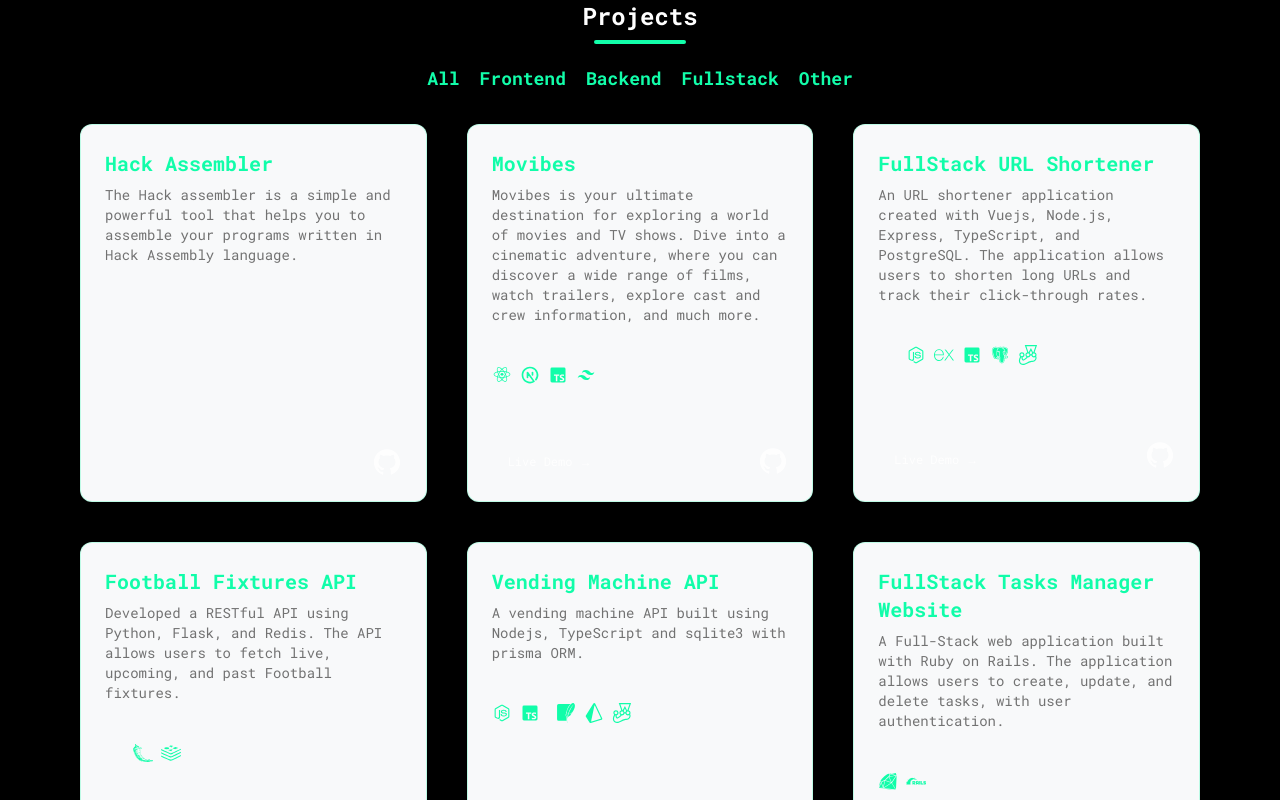
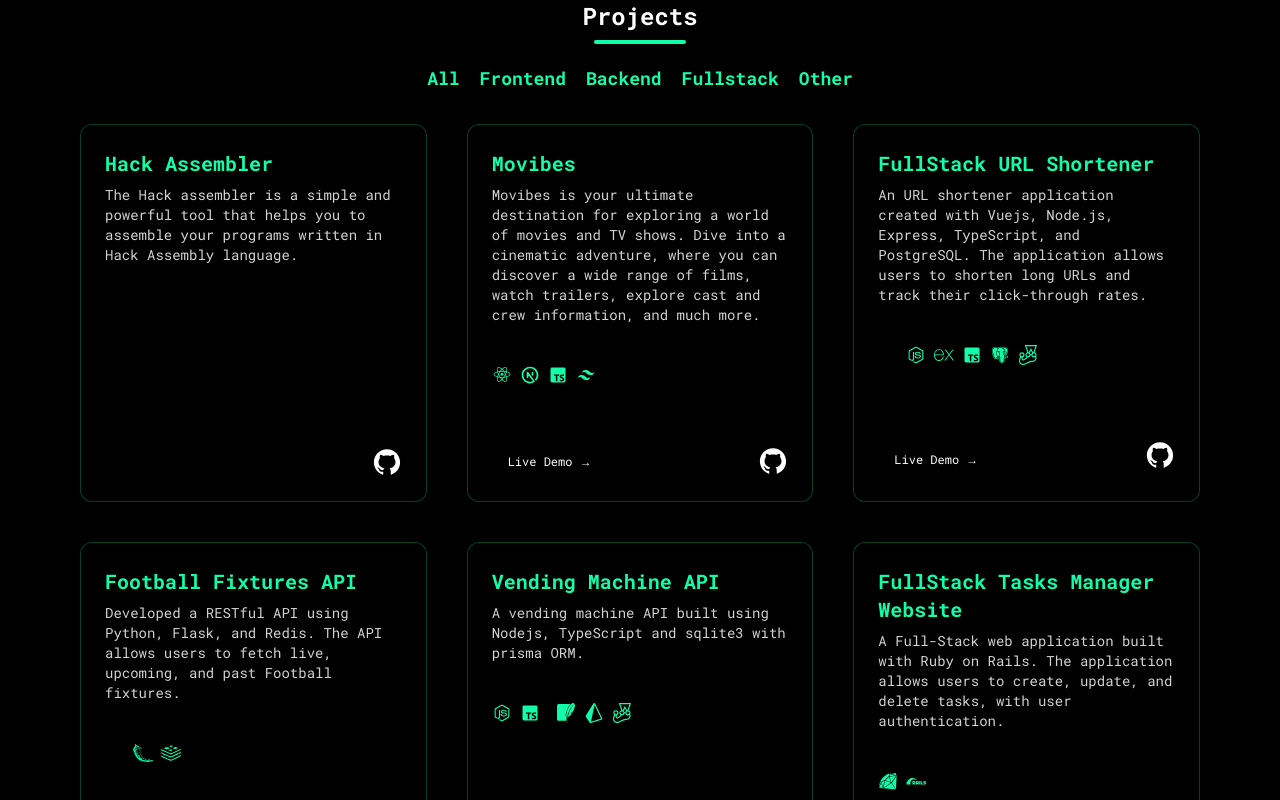
Before and after one commit to MikhailWahib/portfolio, a Next.js app: page / in a window 1280 px wide. Shown: the part 1600-2400 px from the top of the page. Built offline with nearby package versions, Linux system fonts and the light colour scheme; some icons are missing.

Commit message:
Fix website on light mode

```diff
--- a/app/layout.tsx
+++ b/app/layout.tsx
@@ -44,6 +44,8 @@ export const metadata: Metadata = {
 	],
 }
 
+console.log(process.env.NODE_ENV)
+
 export default function RootLayout({
 	children,
 }: {
@@ -56,7 +58,7 @@ export default function RootLayout({
 			>
 				<Header />
 				{children}
-				<Analytics />
+				{process.env.NODE_ENV === 'production' && <Analytics />}
 			</body>
 		</html>
 	)
--- a/components/projects-card.tsx
+++ b/components/projects-card.tsx
@@ -62,14 +62,14 @@ const ProjectsCard = ({ data }: Props) => {
 	return (
 		<FadeinLi className='h-full'>
 			<CardContainer className='h-full'>
-				<CardBody className='flex flex-col bg-gray-50 relative group/card  dark:hover:shadow-2xl dark:hover:shadow-emerald-500/[0.1] dark:bg-black border-primary/[0.25] max-w-[600px] w-auto h-full rounded-xl p-6 border'>
+				<CardBody className='flex flex-col relative group/card  hover:shadow-2xl hover:shadow-emerald-500/[0.1] bg-black border-primary/[0.25] max-w-[600px] w-auto h-full rounded-xl p-6 border'>
 					<CardItem translateZ='50' className='text-xl font-bold text-primary'>
 						{data.title}
 					</CardItem>
 					<CardItem
 						as='p'
 						translateZ='60'
-						className='text-neutral-500 text-sm max-w-sm mt-2 dark:text-neutral-300'
+						className='text-sm max-w-sm mt-2 text-neutral-300'
 					>
 						{data.description}
 					</CardItem>
@@ -102,7 +102,7 @@ const ProjectsCard = ({ data }: Props) => {
 							<CardItem
 								translateZ={20}
 								as='button'
-								className='px-4 py-2 rounded-xl text-xs font-normal dark:text-white hover:text-primary'
+								className='px-4 py-2 rounded-xl text-xs font-normal text-white hover:text-primary'
 							>
 								<a href={data.url} target='_blank'>
 									Live Demo →
```
